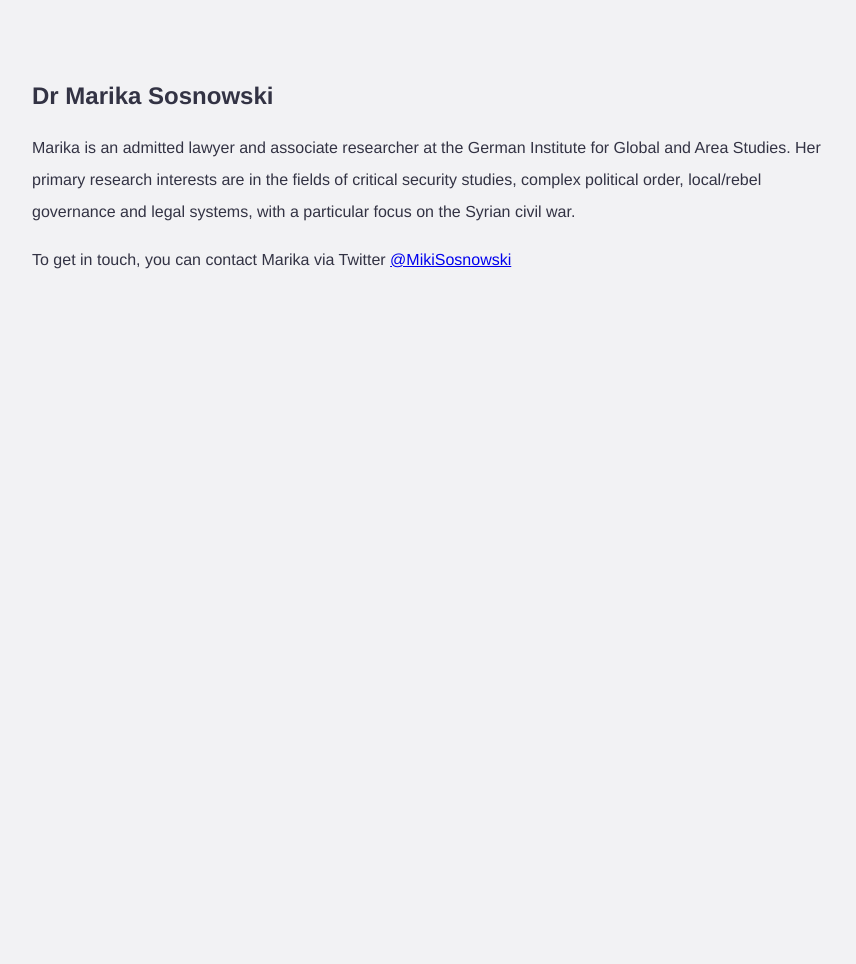
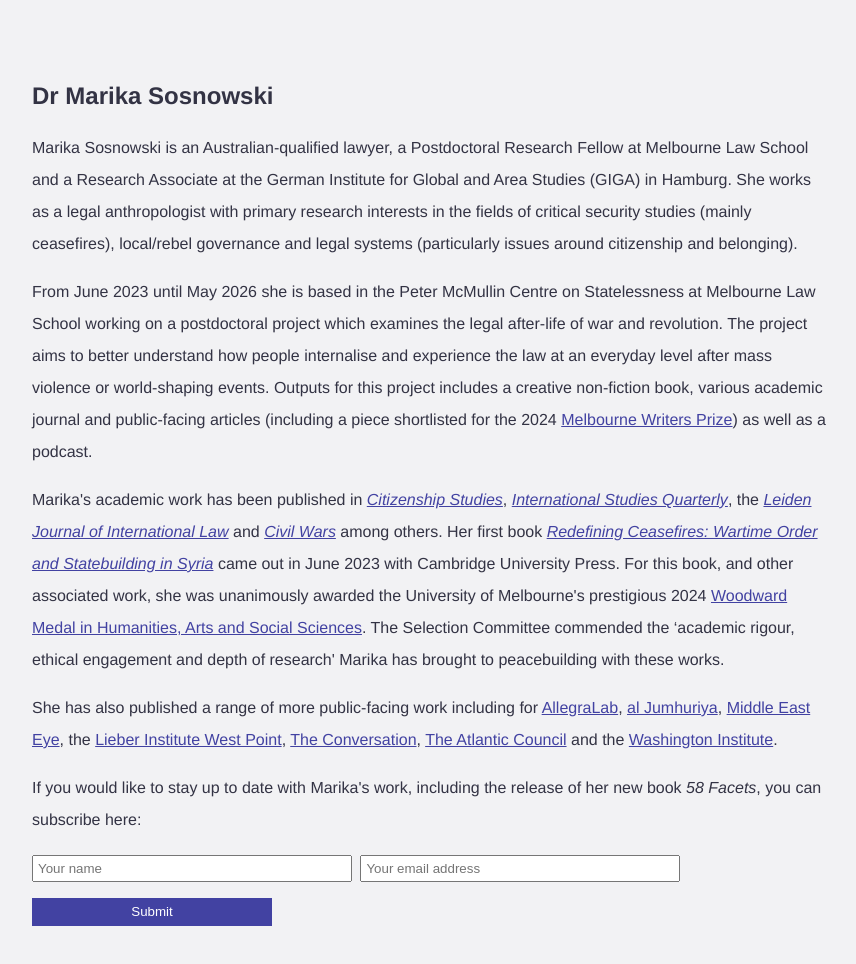
Before and after one commit to mbudm/marikasosnowski.com, a website: page public/index.html in a window 1280 px wide. Shown: the whole page, without its empty margins (208-1064 px from the left). Before the commit the page ends 800 px from the top, so only its background shows below. Drawn offline with Linux system fonts and the light colour scheme.

Commit message:
Updates with contact form

```diff
--- a/public/index.html
+++ b/public/index.html
@@ -1,25 +1,78 @@
 <html>
+
 <head>
-        <style>
-            body {
-                font-family: Helvetica Neue, Helvetica, Arial, sans-serif;
-                line-height:2em;
-                color: #334;
-                background:#f2f2f4;
-            }
-            article {
-                margin:40px auto;
-                min-width:300px;
-                max-width:800px;
-                padding:20px;
-            }
-        </style>
+  <link rel="stylesheet" href="style.css">
 </head>
+
 <body>
   <article>
     <h1>Dr Marika Sosnowski</h1>
-            <p>Marika is an admitted lawyer and associate researcher at the German Institute for Global and Area Studies. Her primary research interests are in the fields of critical security studies, complex political order, local/rebel governance and legal systems, with a particular focus on the Syrian civil war. </p>
-            <p>To get in touch, you can contact Marika via Twitter <a href="https://twitter.com/mikisosnowski" >@MikiSosnowski</a></p>
+    <p>
+      Marika Sosnowski is an Australian-qualified lawyer, a Postdoctoral Research Fellow at Melbourne Law School and a
+      Research Associate at the German Institute for Global and Area Studies (GIGA) in Hamburg. She works as a legal
+      anthropologist with primary research interests in the fields of critical security studies (mainly ceasefires),
+      local/rebel governance and legal systems (particularly issues around citizenship and belonging).
+    </p>
+    <p>
+      From June 2023 until May 2026 she is based in the Peter McMullin Centre on Statelessness at Melbourne Law School
+      working on a postdoctoral project which examines the legal after-life of war and revolution. The project aims to
+      better understand how people internalise and experience the law at an everyday level after mass violence or
+      world-shaping events. Outputs for this project includes a creative non-fiction book, various academic journal and
+      public-facing articles (including a piece shortlisted for the 2024 <a href="https://www.melbourneprize.org/finalists/" >Melbourne Writers
+      Prize</a>) as well as a podcast.
+    </p>
+    <p>
+      Marika&apos;s academic work has been published in <a
+        href="https://www.tandfonline.com/doi/full/10.1080/13621025.2024.2321713"><em>Citizenship
+        Studies</em></a>, <a href="https://academic.oup.com/isq/article-abstract/67/1/sqac079/6947583"><em>International Studies
+        Quarterly</em></a>, the <a
+        href="https://www.cambridge.org/core/journals/leiden-journal-of-international-law/article/not-dead-but-sleeping-expanding-international-law-to-better-regulate-the-diverse-effects-of-ceasefire-agreements/B1012FF18143446B1703CA7B5619CF25"><em>Leiden
+        Journal of
+        International Law</em></a> and <a href="https://www.tandfonline.com/doi/abs/10.1080/13698249.2018.1466092"><em>Civil
+        Wars</em></a> among others. Her first book
+      <a href="https://www.cambridge.org/core/books/redefining-ceasefires/AEDBE40203BCD110435E69E19D931BF3"><em>Redefining
+        Ceasefires: Wartime Order and Statebuilding in
+        Syria</em></a> came out in June 2023 with Cambridge University Press. For this book, and other associated work, she
+      was unanimously awarded
+      the University of Melbourne&apos;s prestigious 2024 <a
+        href="https://sites.research.unimelb.edu.au/research-funding/researcher-development-schemes/woodward-medallists">Woodward
+        Medal in Humanities, Arts and Social
+        Sciences</a>. The Selection Committee commended the ‘academic rigour, ethical engagement and depth of research&apos;
+      Marika has
+      brought to peacebuilding with these works.
+    </p>
+    <p>
+      She has also published a range of more public-facing work including for <a
+        href=" https://allegralaboratory.net/kein-tag-ohne-hitler/">AllegraLab</a>, <a
+        href="https://aljumhuriya.net/en/2024/05/17/caught-in-between/">al
+        Jumhuriya</a>, <a
+        href="https://www.middleeasteye.net/opinion/besiege-bombard-retake-reconciliation-agreements-syria">Middle East
+        Eye</a>, the <a href="https://lieber.westpoint.edu/lessons-syrias-ceasefires/">Lieber
+        Institute West Point</a>, <a
+        href="https://theconversation.com/what-exactly-is-a-ceasefire-and-why-is-it-so-difficult-to-agree-on-one-in-gaza-217683">The
+        Conversation</a>, <a
+        href="https://www.atlanticcouncil.org/blogs/menasource/mapping-russias-soft-power-efforts-in-syria-through-humanitarian-aid/">The
+        Atlantic
+        Council</a>
+      and the <a
+        href="https://www.washingtoninstitute.org/policy-analysis/exploring-russias-humanitarian-intervention-syria">Washington
+        Institute</a>.
+    </p>
+    <p>
+      If you would like to stay up to date with Marika&apos;s work, including the release of her new book <em>58 Facets</em>, you
+      can subscribe here: <br />
+
+    <form action="https://api.staticforms.xyz/submit" method="post">
+      <input type="hidden" name="accessKey" value="ddd5bd91-f4e6-4a0a-9f49-a2cf765f8d7e"> <!-- Required -->
+      <input type="text" name="name" placeholder="Your name"> <!-- Optional -->
+      <input type="text" name="email" placeholder="Your email address"> <!-- Optional -->
+      <input type="hidden" name="redirectTo" value="https://marikasosnowski.com/thanks.html"> <!-- Optional -->
+      <input type="text" name="honeypot" style="display: none;">
+      <input type="submit" value="Submit" />
+    </form>
+
+  </p>
   </article>
 </body>
+
 </html>
--- /dev/null
+++ b/public/style.css
@@ -0,0 +1,38 @@
+body {
+  font-family: Helvetica Neue, Helvetica, Arial, sans-serif;
+  line-height: 2em;
+  color: #334;
+  background: #f2f2f4;
+}
+
+article {
+  margin: 40px auto;
+  min-width: 300px;
+  max-width: 800px;
+  padding: 20px;
+}
+
+input[type="text"] {
+  width: 40%;
+  padding: 0.3em;
+  margin:0 0.3em 1.2em 0;
+}
+
+a {
+  color:rgb(66, 66, 162);
+}
+a:hover{
+  color:rgb(80, 80, 188);
+}
+
+input[type="submit"] {
+  width: 30%;
+  padding: 0.5em 0.3em;
+  background:rgb(66, 66, 162);
+  border: none;
+  color: #fff;
+  cursor: pointer;
+}
+input[type="submit"]:hover {
+  background:rgb(80, 80, 188);
+}
--- a/serverless.yml
+++ b/serverless.yml
@@ -1,6 +1,6 @@
 service: marikasosnowski
 
-frameworkVersion: ">=1.1.0 <2.0.0"
+# TODO: Needs updating in the meantime simply upload manually and invalidate the Cfront cache
 
 plugins:
   - serverless-s3-sync
@@ -20,7 +20,7 @@
       - '/*'
 provider:
   name: aws
-  runtime: nodejs8.10
+  runtime: nodejs20.x
   region: us-east-1
   environment:
     CUSTOM_DOMAIN: marikasosnowski.com
```
Also changed, not shown: public/thanks.html (added, +20 -0 lines), 1 other file. Lines whose indentation alone changed are shown as unchanged.
